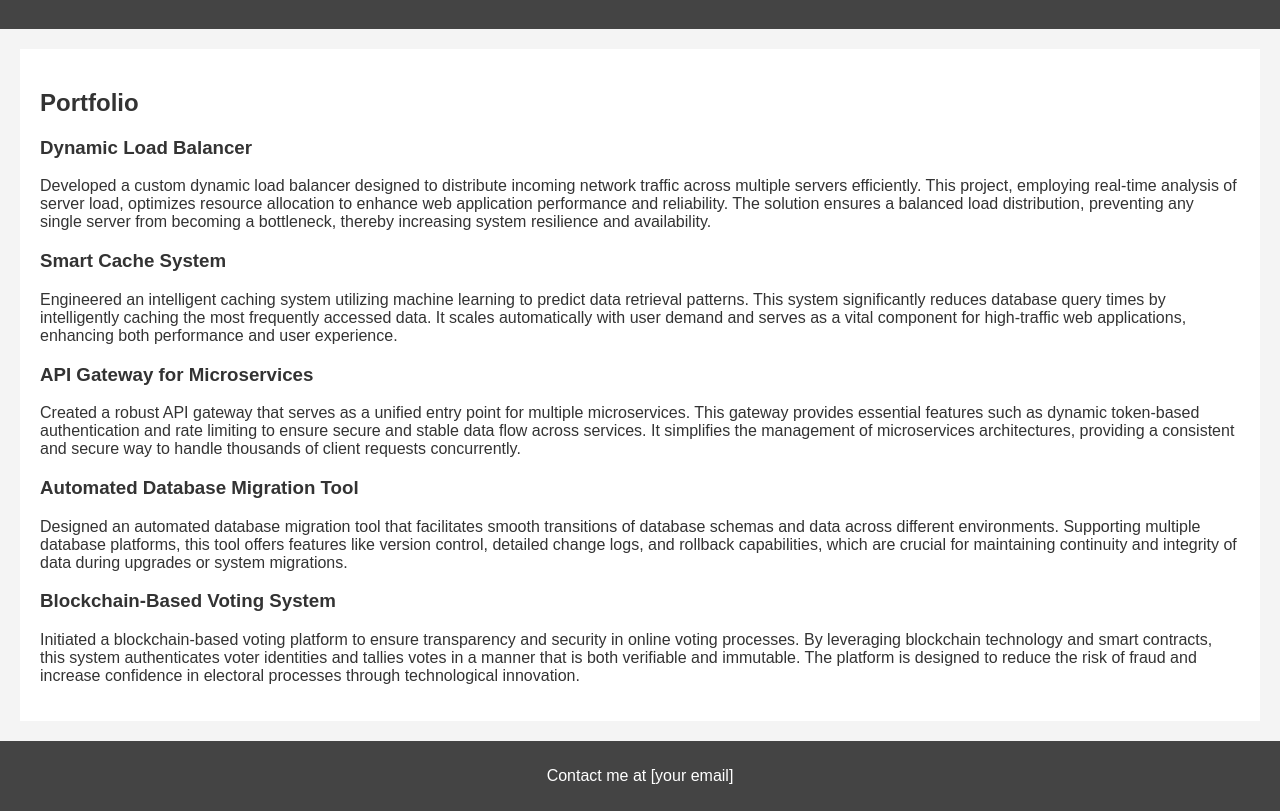
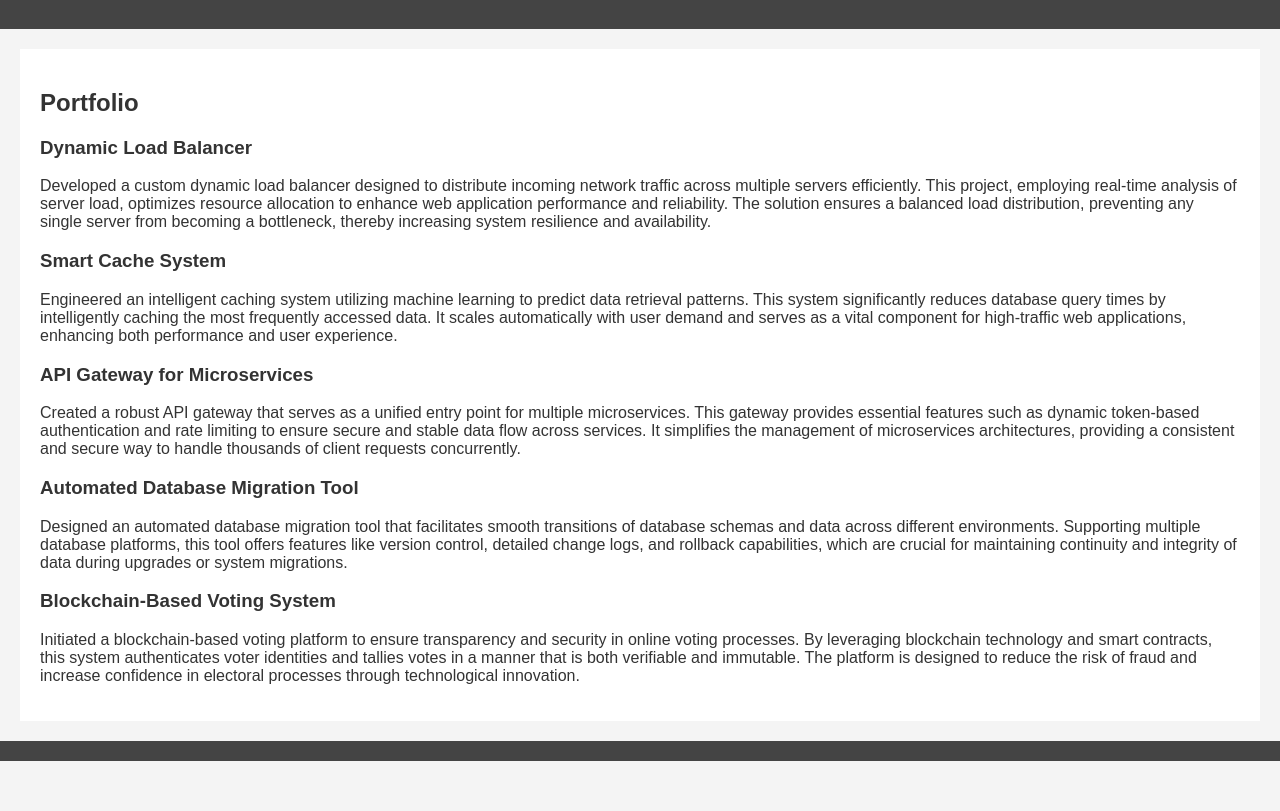
Before and after one commit to pietrel/pietrel.github.io, a plain HTML site: page index.html in a window 1280 px wide. Shown: the part 71-882 px from the top of the page. After the commit the page ends 832 px from the top, so only its background shows below. Drawn offline with Linux system fonts and the light colour scheme.

Commit message:
Update index.html

```diff
--- a/index.html
+++ b/index.html
@@ -39,7 +39,6 @@
         </div>
     </section>
     <footer>
-        <p>Contact me at [your email]</p>
     </footer>
 </body>
 </html>
```
